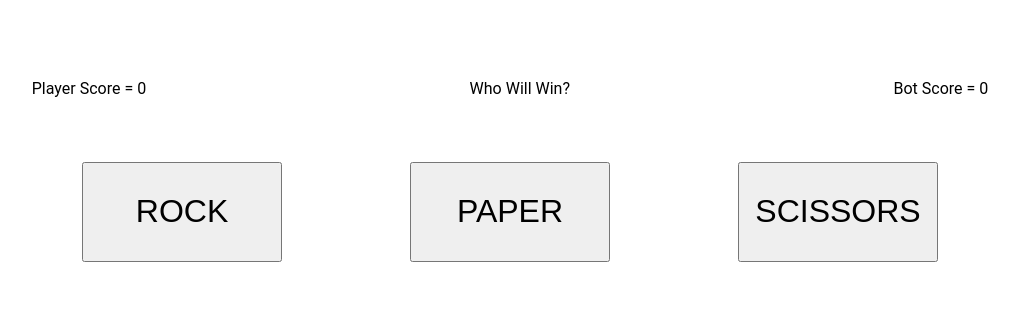
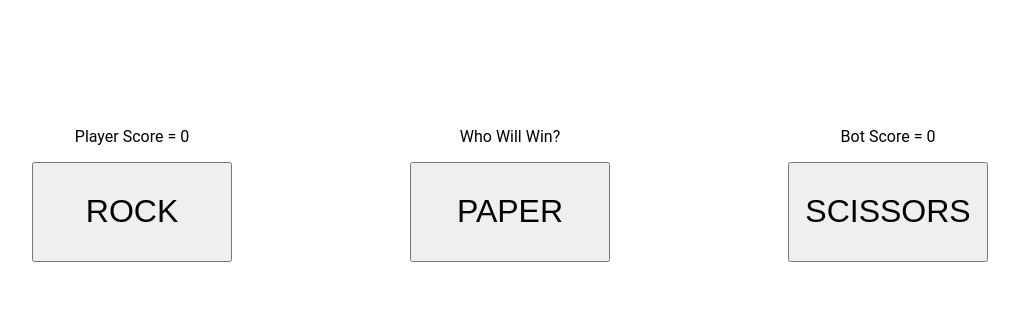
Before and after one commit to CooperMoore9/rockPaperScissors, a plain HTML site: page index.html in a window 1280 px wide. Shown: the part 198-527 px from the top of the page, without its empty margins (130-1149 px from the left). Drawn offline with Linux system fonts and the light colour scheme.

Commit message:
CSS changes
made some boxes aligned text with buttons

```diff
--- a/index.html
+++ b/index.html
@@ -11,14 +11,20 @@
 <body>
 
     <div id="text">
-        <div id="playerScore">Player Score = 0</div>
-        <div id="middleText">Who Will Win?</div>
-        <div id="botScore">Bot Score = 0</div>
-    </div>
-    <div id="buttons">
-        <button id="rock">ROCK</button>
-        <button id="paper">PAPER</button>
-        <button id="scissors">SCISSORS</button>
+        <div class="box">
+            <div id="playerScore">Player Score = 0</div>
+            <button id="rock">ROCK</button>
+        </div>
+
+        <div class="box">
+            <div id="middleText">Who Will Win?</div>
+            <button id="paper">PAPER</button>
+        </div>
+
+        <div class="box">
+            <div id="botScore">Bot Score = 0</div>
+            <button id="scissors">SCISSORS</button>
+        </div>
     </div>
 
 </body>
--- a/javascript.js
+++ b/javascript.js
@@ -50,6 +50,8 @@ function disableButtons(){
 function playGame(){
     let botChoice = botSelectionF();
     let winner = playRound(playerChoice, botChoice);
+    console.log(playerChoice);
+    console.log(botChoice);
 
     document.getElementById('playerScore').textContent = `Player Score = ${playerScore}` ;
     document.getElementById('botScore').textContent = `Bot Score = ${botScore}` ;
--- a/styles.css
+++ b/styles.css
@@ -9,8 +9,15 @@ html {
 
   #text {
     display: flex;
-    justify-content: space-around;
+    justify-content: space-evenly;
     width: 100vw;
+  }
+
+  .box {
+    display:flex;
+    flex-direction: column;
+    align-items: center;
+
   }
 
   body {
@@ -22,10 +29,6 @@ html {
     align-items: center;
   }
 
-  #buttons {
-    display: flex;
-  }
-
   button {
     display: flex;
     justify-content: center;
@@ -33,5 +36,5 @@ html {
     font-size: 32px;
     width: 200px;
     height: 100px;
-    margin: 2em;
+    margin: 0.5em;
   }
```
